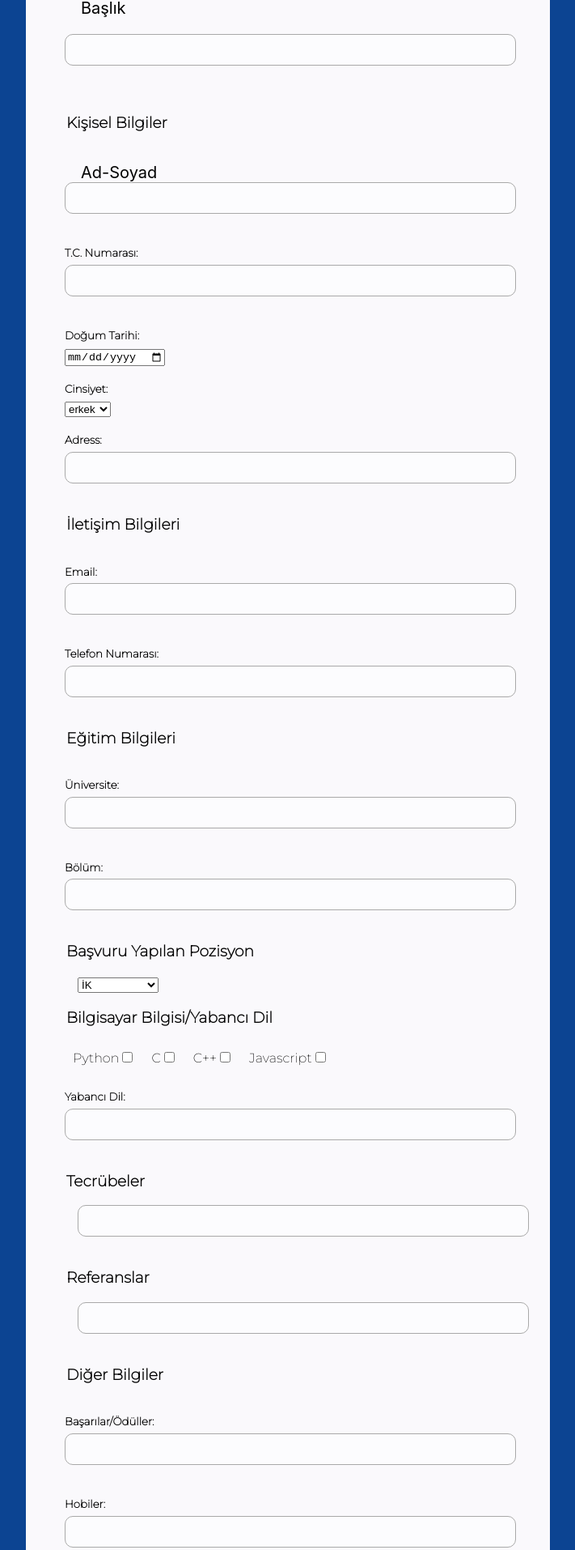
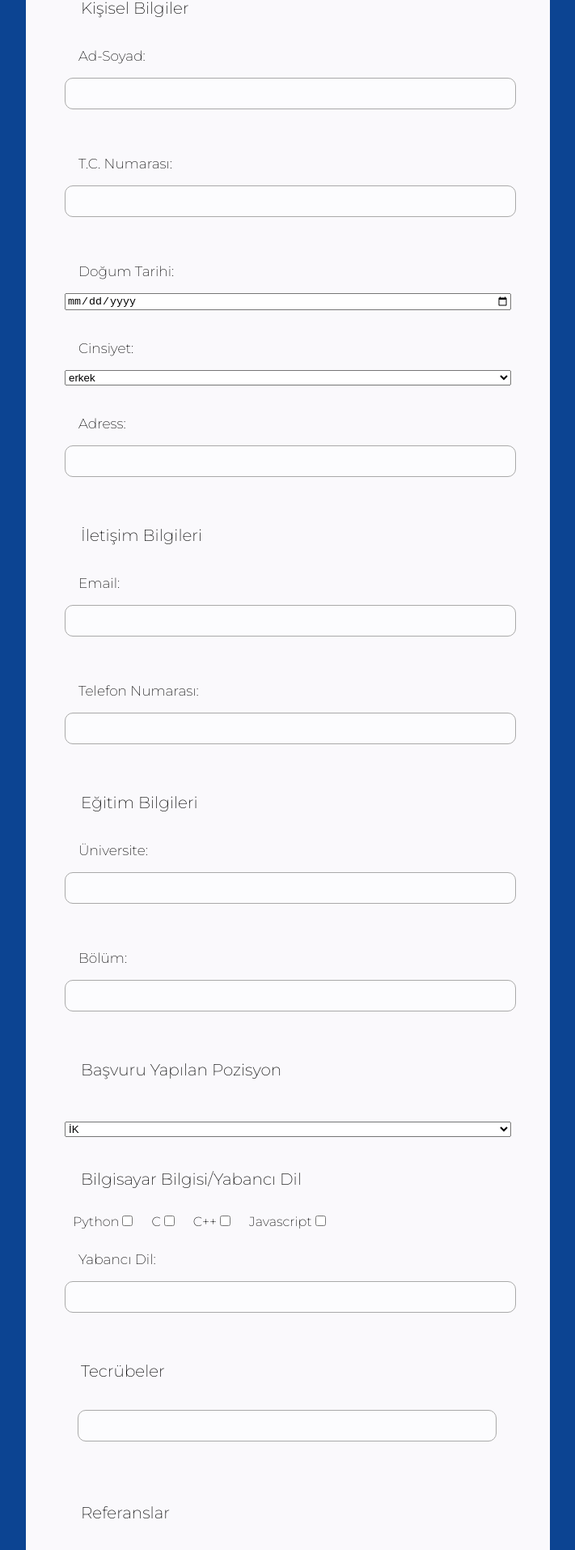
Before and after one commit to berkay-yuksel/form-project, a React (Create React App) app: page / in a window 1280 px wide. Shown: the part 300-2214 px from the top of the page at 81% size, without its empty margins (284-995 px from the left). Built offline with nearby package versions, Linux system fonts and the light colour scheme.

Commit message:
input and title update

```diff
--- a/src/App.css
+++ b/src/App.css
@@ -28,18 +28,22 @@
 
 }
 
+
+
+
+
 .form_container legend h3 {
   font-family: 'Montserrat', sans-serif;
 }
 
-.form_container label h5 {
+/* .form_container label h5 {
   margin-block-start: 0;
   margin-block-end: 0;
   margin-bottom: 0.5em;
   font-family: 'Montserrat', sans-serif;
-}
+} */
 
-.form_container label input[type="text"] {
+/* .form_container label input[type="text"] {
   width: 100%;
   height: 35px;
   border: none;
@@ -69,10 +73,15 @@
   border: 0.5px solid darkgrey;
 }
 
-.form_container label input:focus {
+ .form_container label input:focus {
   border: 2px solid #0c3e83;
   outline: none !important;
-}
+}  */
+
+
+
+
+
 
 .form_container button {
   width: 75px;
@@ -86,15 +95,18 @@
 .checkbox-wrapper{
   display: flex;
 }
+
+
 .my-label{
   margin: 10px !important;
   width:max-content !important ;
   font-family: 'Montserrat', sans-serif;
 }
+
+
 .my-checkbox{
 
 }
-
 
 
 .form-wrapper{
@@ -102,11 +114,15 @@
   flex-direction: column;
   margin-bottom: 20px;
 }
+
+
 .form-label{
   color: black;
-  font-size: 20px;
+  font-size: 17px;
   margin-bottom: 10px;
+  font-family: 'Montserrat', sans-serif;
 }
+
 
 .form-input{
   width: 100%;
@@ -118,13 +134,8 @@
   border: 0.5px solid darkgrey;
 }
 
-.form-input:focus{
-  border: 2px solid #0c3e83;
-  outline: none !important;
-}
 
-
- .username-input{
+.form-input-number{
   width: 100%;
   height: 35px;
   border: none;
@@ -133,3 +144,57 @@
   background: rgba(255, 255, 255, 0.375);
   border: 0.5px solid darkgrey;
 }
+
+
+.form-input-email{
+  width: 100%;
+  height: 35px;
+  border: none;
+  border-radius: 10px;
+  margin-bottom: 20px;
+  background: rgba(255, 255, 255, 0.375);
+  border: 0.5px solid darkgrey;
+}
+
+.alt-baslıklar{
+  color: black;
+  font-size: 20px;
+  margin-bottom: 10px;
+  font-family: 'Montserrat', sans-serif;
+}
+
+
+.form-input:focus{
+  border: 2px solid #0c3e83;
+  outline: none !important;
+}
+
+
+.form-input-number:focus{
+  border: 2px solid #0c3e83;
+  outline: none !important;
+}
+
+
+.form-input-email:focus{
+  border: 2px solid #0c3e83;
+  outline: none !important;
+}
+
+
+.form-input-date:focus{
+  border: 2px solid #0c3e83;
+  outline: none !important;
+}
+
+
+/* .form-input-cinsiyet{
+  border: 2px solid #0c3e83;
+  outline: none !important;
+}
+
+
+.form-input-pozisyon{
+  border: 2px solid #0c3e83;
+  outline: none !important;
+} */
--- a/src/App.js
+++ b/src/App.js
@@ -14,6 +14,10 @@ const App = () => {
     universite:'',
     bolum:'',
     pozisyon:'',
+    code:'',
+    code1:'',
+    code2:'',
+    code3:'',
     languages:'',
     tecrube:'',
     referans:'',
@@ -42,11 +46,13 @@ const App = () => {
 
       <img src={bitesLogo}  width="272px" height="82px"/>
 
+
       <div className="form_section">
         <form onSubmit={handleSubmit} className="form_container">
 
 
-           <form>
+
+  {/* <form>
         <div className="form-wrapper">
           <label className="form-label">Başlık</label>
            <input className="form-input"
@@ -56,158 +62,143 @@ const App = () => {
              onChange={handleChange}
             />
          </div>
-
-      </form>
+       </form>   */}
 
 
-          <legend>
-            <h3>Kişisel Bilgiler</h3>
-          </legend>
-          <br />
 
-        <div className="username">
-         <label className="form-label">Ad-Soyad</label>
-            {/* <h5>Ad-Soyad:</h5>  */}
-            <input className="username-input"
+          <label className="alt-baslıklar">
+            Kişisel Bilgiler
+          </label>
+
+
+
+         <div className="form-wrapper">
+          <label className="form-label">Ad-Soyad:</label>
+            <input className="form-input"
               type="text"
               value={inputs.username}
               onChange={(e)=>{handleChange('username',e.target.value)}}
             />
-
          </div>
 
 
-
-        <div className="tc">
-        <label>
-            <h5>T.C. Numarası: </h5>
-            <input
+       <div className="form-wrapper">
+          <label className="form-label">T.C. Numarası:</label>
+            <input className="form-input-number"
               type="number"
               value={inputs.tc}
               onChange={(e)=>{handleChange('tc',e.target.value)}}
             />
-          </label>
         </div>
 
 
-         <div className="birthday">
-         <label>
-            <h5>Doğum Tarihi: </h5>
-            <input
+       <div className="form-wrapper">
+          <label className="form-label">Doğum Tarihi:</label>
+            <input className="form-input-date"
               type="date"
               value={inputs.birthday}
               onChange={(e)=>{handleChange('birthday',e.target.value)}}
             />
-          </label>
          </div>
 
 
-          <div className="cinsiyet">
-          <label>
-          <h5>Cinsiyet: </h5>
-              <select
+         <div className="form-wrapper">
+           <label className="form-label">Cinsiyet:</label>
+             <select className="form-input-cinsiyet"
               value={inputs.cinsiyet}
               onChange={(e)=>{handleChange('cinsiyet',e.target.value)}}>
                 <option value="erkek">erkek</option>
                 <option value="kadın">Kadın</option>
 
               </select>
-            </label>
           </div>
 
 
-        <div className="adress">
-        <label>
-            <h5>Adress:</h5>
-            <input
+       <div className="form-wrapper">
+         <label className="form-label">Adress:</label>
+          <input className="form-input"
             type="text"
             value={inputs.adress}
             onChange={(e)=>{handleChange('adress',e.target.value)}}
             />
-            </label>
         </div>
 
 
-        <legend>
-         <h3>İletişim Bilgileri</h3>
-        </legend>
+        <label className="alt-baslıklar">
+          İletişim Bilgileri
+        </label>
 
-       <div className="mail">
-       <label>
-            <h5>Email:</h5>
-            <input
+
+      <div className="form-wrapper">
+         <label className="form-label">Email:</label>
+            <input className="form-input-email"
               type="email"
               value={inputs.mail}
               onChange={(e)=>{handleChange('mail',e.target.value)}}
             />
-          </label>
        </div>
 
 
-           <div className="telno">
-          <label>
-            <h5>Telefon Numarası: </h5>
-            <input
+      <div className="form-wrapper">
+         <label className="form-label">Telefon Numarası:</label>
+            <input className="form-input-number"
               type="number"
               value={inputs.telno}
               onChange={(e)=>{handleChange('telno',e.target.value)}}
             />
-          </label>
         </div>
 
 
-        <legend>
-         <h3>Eğitim Bilgileri</h3>
-        </legend>
+        <label className="alt-baslıklar">
+          Eğitim Bilgileri
+        </label>
 
-      <div className="universite">
-      <label>
-            <h5>Üniversite:</h5>
-            <input
+     <div className="form-wrapper">
+        <label className="form-label">Üniversite:</label>
+           <input className="form-input"
             type="text"
             value={inputs.universite}
             onChange={(e)=>{handleChange('universite',e.target.value)}}
             />
-         </label>
       </div>
 
 
-        <div className="bolum">
-        <label>
-            <h5>Bölüm:</h5>
-           <input
+      <div className="form-wrapper">
+       <label className="form-label">Bölüm:</label>
+         <input className="form-input"
             type="text"
             value={inputs.bolum}
             onChange={(e)=>{handleChange('bolum',e.target.value)}}
             />
-         </label>
         </div>
 
 
 
-        <legend>
-         <h3>Başvuru Yapılan Pozisyon</h3>
-        </legend>
+        <label className="alt-baslıklar">
+          Başvuru Yapılan Pozisyon
+        </label>
 
-           <div className="pozisyon">
-           <label>
-              <select
+
+        <div className="form-wrapper">
+           <label> </label>
+             <select className="form-input-pozisyon"
               value={inputs.pozisyon}
               onChange={(e)=>{handleChange('pozisyon',e.target.value)}}>
                 <option value="ik">İK</option>
                 <option value="erpuzmanı">ERP Uzmanı</option>
 
               </select>
-            </label>
            </div>
 
 
 
-        <legend>
-         <h3>Bilgisayar Bilgisi/Yabancı Dil</h3>
-        </legend>
+        <label className="alt-baslıklar">
+          Bilgisayar Bilgisi/Yabancı Dil
+        </label>
+
 
       <div className="checkbox-wrapper">
+
          <label className="my-label">Python
            <input type="checkbox"         onChange={(e)=>{handleChange('code',e.target.value)}}  value="python" />
          </label>
@@ -228,28 +219,25 @@ const App = () => {
 
 
 
-       <div className="languages">
-       <label>
-            <h5>Yabancı Dil:</h5>
-            <input
+      <div className="form-wrapper">
+        <label className="form-label">Yabancı Dil:</label>
+          <input className="form-input"
             type="text"
             value={inputs.languages}
             onChange={(e)=>{handleChange('languages',e.target.value)}}
             />
-            </label>
        </div>
 
 
 
-
-        <legend>
-         <h3>Tecrübeler</h3>
-        </legend>
+        <label className="alt-baslıklar">
+          Tecrübeler
+        </label>
 
 
-      <div className="tecrube">
+      <div className="form-wrapper">
         <label>
-            <input
+          <input className="form-input"
             type="text"
             value={inputs.tecrube}
             onChange={(e)=>{handleChange('tecrube',e.target.value)}}
@@ -257,13 +245,15 @@ const App = () => {
          </label>
       </div>
 
-        <legend>
-         <h3>Referanslar</h3>
-        </legend>
 
-      <div className="referans">
+        <label className="alt-baslıklar">
+          Referanslar
+        </label>
+
+
+      <div className="form-wrapper">
         <label>
-            <input
+          <input className="form-input"
             type="text"
             value={inputs.referans}
             onChange={(e)=>{handleChange('referans',e.target.value)}}
@@ -271,31 +261,29 @@ const App = () => {
          </label>
       </div>
 
-         <legend>
-         <h3>Diğer Bilgiler</h3>
-        </legend>
 
-        <div className="basarı">
-        <label>
-        <h5>Başarılar/Ödüller:</h5>
-            <input
+         <label className="alt-baslıklar">
+           Diğer Bilgiler
+         </label>
+
+
+      <div className="form-wrapper">
+        <label className="form-label">Başarılar/Ödüller:</label>
+          <input className="form-input"
             type="text"
             value={inputs.basarı}
             onChange={(e)=>{handleChange('basarı',e.target.value)}}
             />
-         </label>
       </div>
 
 
-       <div className="hobi">
-       <label>
-        <h5>Hobiler:</h5>
-            <input
+      <div className="form-wrapper">
+        <label className="form-label">Hobiler:</label>
+          <input className="form-input"
             type="text"
             value={inputs.hobi}
             onChange={(e)=>{handleChange('hobi',e.target.value)}}
             />
-         </label>
        </div>
 
 
```
Lines whose indentation alone changed are shown as unchanged.
